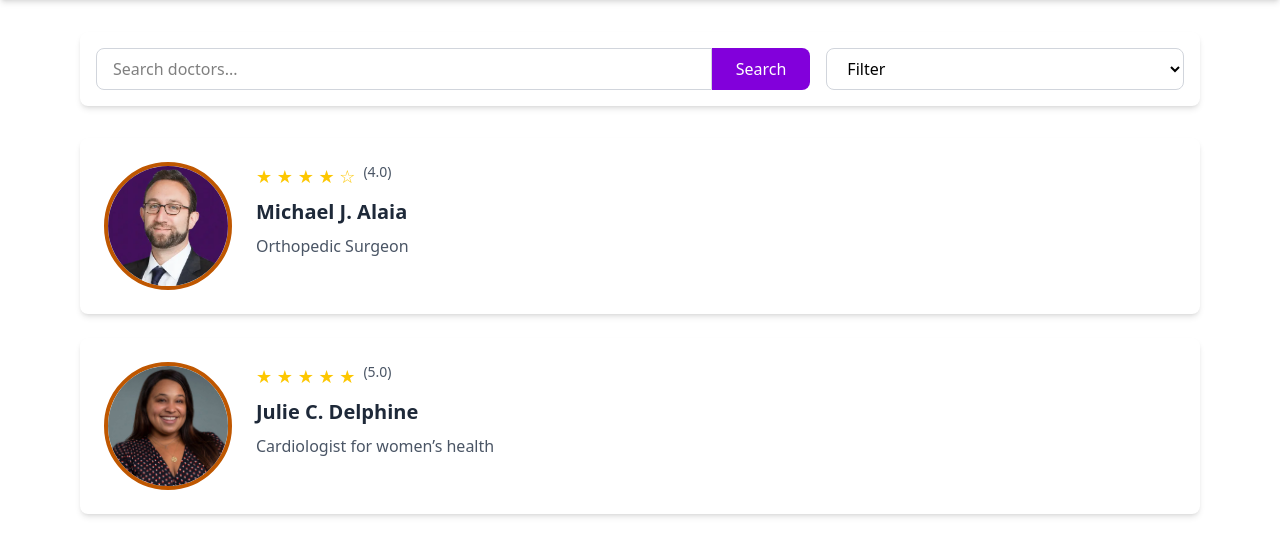
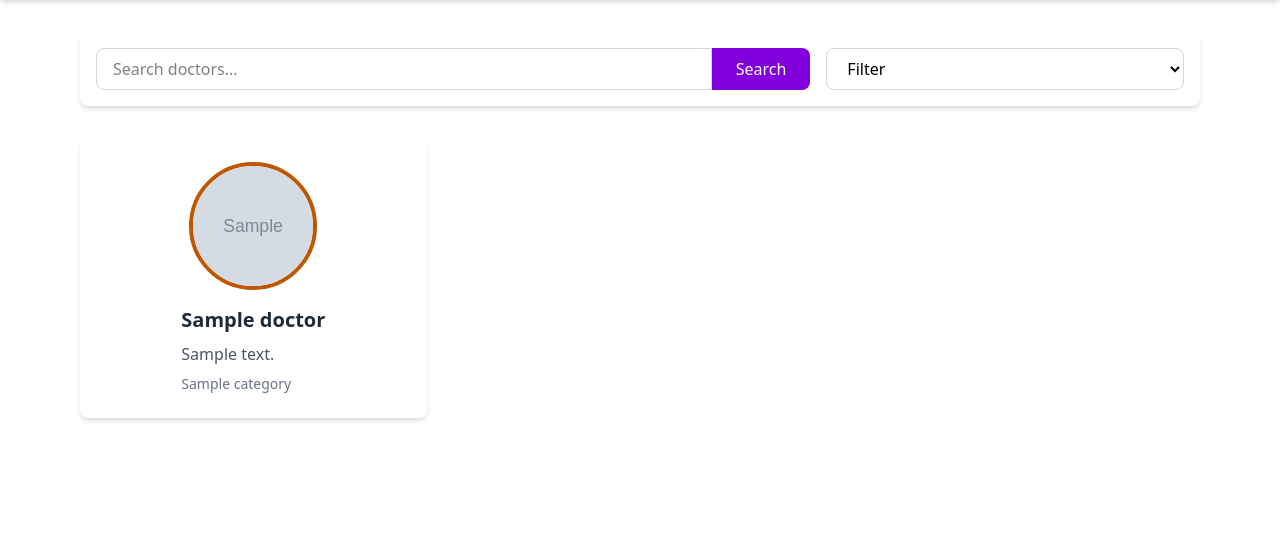
Before and after one commit to Brooklyn-STEAM/10050-Integration-of-Calendar-Availability-To-Streamline-Booking-Process, a Flask app: template templates/doctorsearch.html.jinja in a window 1280 px wide. Shown: the part 104-660 px from the top of the page. Run offline with Flask 3, Linux system fonts and the light colour scheme; the template is opened without the code that fills it: most values are stand-ins (such as "Sample title", 1, 10 or a date in 2020); grey boxes marked "Sample" are stand-in pictures.

Commit message:
images for doctors and doctors list (#28)

```diff
--- a/templates/doctorsearch.html.jinja
+++ b/templates/doctorsearch.html.jinja
@@ -7,12 +7,11 @@
 </head>
 <body>
 {% include "components/navbar.html.jinja"%}
+
 <div class="max-w-6xl mx-auto px-4 py-8">
 
 
   <div class="bg-white shadow-md rounded-lg p-4 mb-8 flex flex-col md:flex-row gap-4 items-center justify-between">
-
-
     <div class="flex w-full md:w-2/3">
       <input
         type="text"
@@ -24,77 +23,44 @@
       </button>
     </div>
 
-
     <select class="w-full md:w-1/3 px-4 py-2 border border-gray-300 rounded-lg focus:outline-none focus:ring-2 ">
       <option value="">Filter</option>
       <option>Cardiology</option>
       <option>Neurology</option>
       <option>Orthopedics</option>
     </select>
-
   </div>
 
 
-  <div class="bg-white shadow-md rounded-lg p-6 mb-6 flex flex-col md:flex-row gap-6 items-start">
-
-
+  <div class="grid grid-cols-1 sm:grid-cols-2 md:grid-cols-3 gap-10">
+    {% for doctor in doctors %}
+    <a href="/doctor/{{ doctor['id'] }}" class="group">
+      <div class="bg-white shadow-md rounded-lg p-6 flex flex-col items-center">
         <img
-      src="/static/images/doctors/michael-alaia-md-prfle.webp"
-      alt="Doctor"
+          src="{{ doctor['Image'] }}"
+          alt="{{ doctor['Name'] }}"
           class="w-32 h-32 object-cover rounded-full border-4 border-[#BF5700]"
         />
 
-
-    <div class="flex-1">
-
-
-      <div class="flex text-yellow-400 mb-2 text-lg">
-        ★ ★ ★ ★ ☆
-        <span class="ml-2 text-gray-600 text-sm">(4.0)</span>
-      </div>
-
-
+        <div class="flex-1 mt-4 space-y-2">
           <h2 class="text-xl font-semibold text-gray-800">
-        Michael J. Alaia
-      </h2>
-
-
-      <p class="text-gray-600 mt-2">
-        Orthopedic Surgeon
-
-      </p>
-
-    </div>
-  </div>
-
-
-
-  <div class="bg-white shadow-md rounded-lg p-6 mb-6 flex flex-col md:flex-row gap-6 items-start">
-
-    <img
-      src="/static/images/doctors/julie-c-delphin-square.jpg"
-      alt="Doctor"
-      class="w-32 h-32 object-cover rounded-full border-4 border-[#BF5700]"
-    />
-
-    <div class="flex-1">
-
-      <div class="flex text-yellow-400 mb-2 text-lg">
-        ★ ★ ★ ★ ★
-        <span class="ml-2 text-gray-600 text-sm">(5.0)</span>
-      </div>
-
-      <h2 class="text-xl font-semibold text-gray-800">
-        Julie C. Delphine
+            {{ doctor['name'] }}
           </h2>
 
           <p class="text-gray-600 mt-2">
-        Cardiologist for women’s health
+            {{ doctor['Description'] }}
           </p>
 
+          <p class="text-sm text-gray-500 mt-2">
+            {{ doctor['Category'] }}
+          </p>
         </div>
+      </div>
+    </a>
+    {% endfor %}
   </div>
 
 </div>
 
 </body>
+</html>
```
Also changed, not shown: static/images/doctors/aaron-j-wengrofsky-square.jpg (added), static/images/doctors/agha-raza-square.jpg (added), static/images/doctors/alex-mironov-md.webp (added), static/images/doctors/bhupinder-s-anand-square.jpg (added), static/images/doctors/doctor-philippe-vaillancourt-neurologist.jpg (added), static/images/doctors/eric-l-grossman-square.jpg (added), static/images/doctors/erin-f-alaia-square.jpg (added), static/images/doctors/grossk02-square.jpg (added), static/images/doctors/jennifer-chao-thumb.jpg (added), static/images/doctors/jody-litrenta-square.jpg (added), static/images/doctors/joseph-d-zuckerman-square.jpg (added), static/images/doctors/kenneth-a-egol-thumb.jpg (added), static/images/doctors/myassar-zarif-square.jpg (added), static/images/doctors/sandeep-chopra-square.jpg (added), 2 more files. Lines whose indentation alone changed are shown as unchanged.
